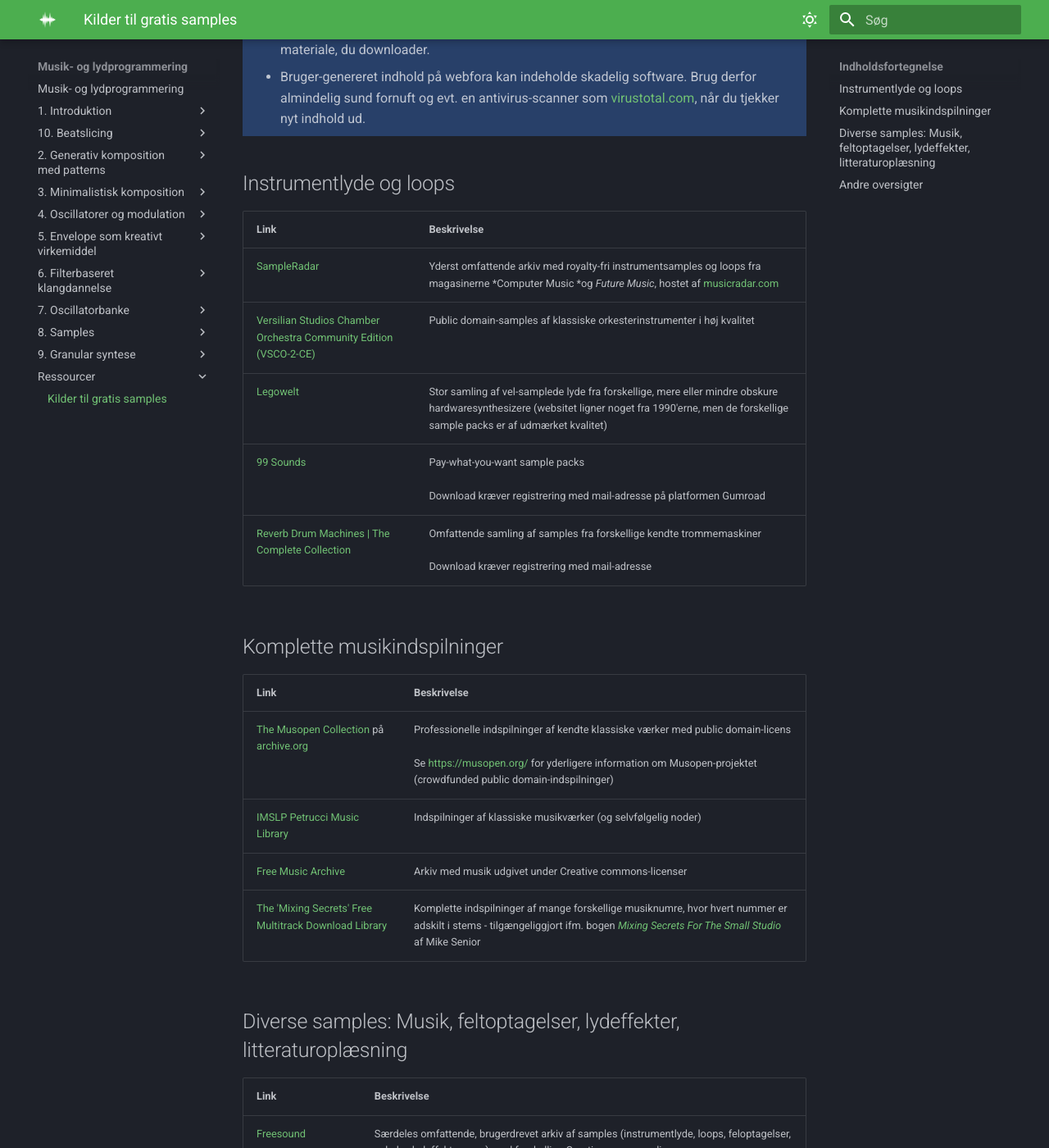
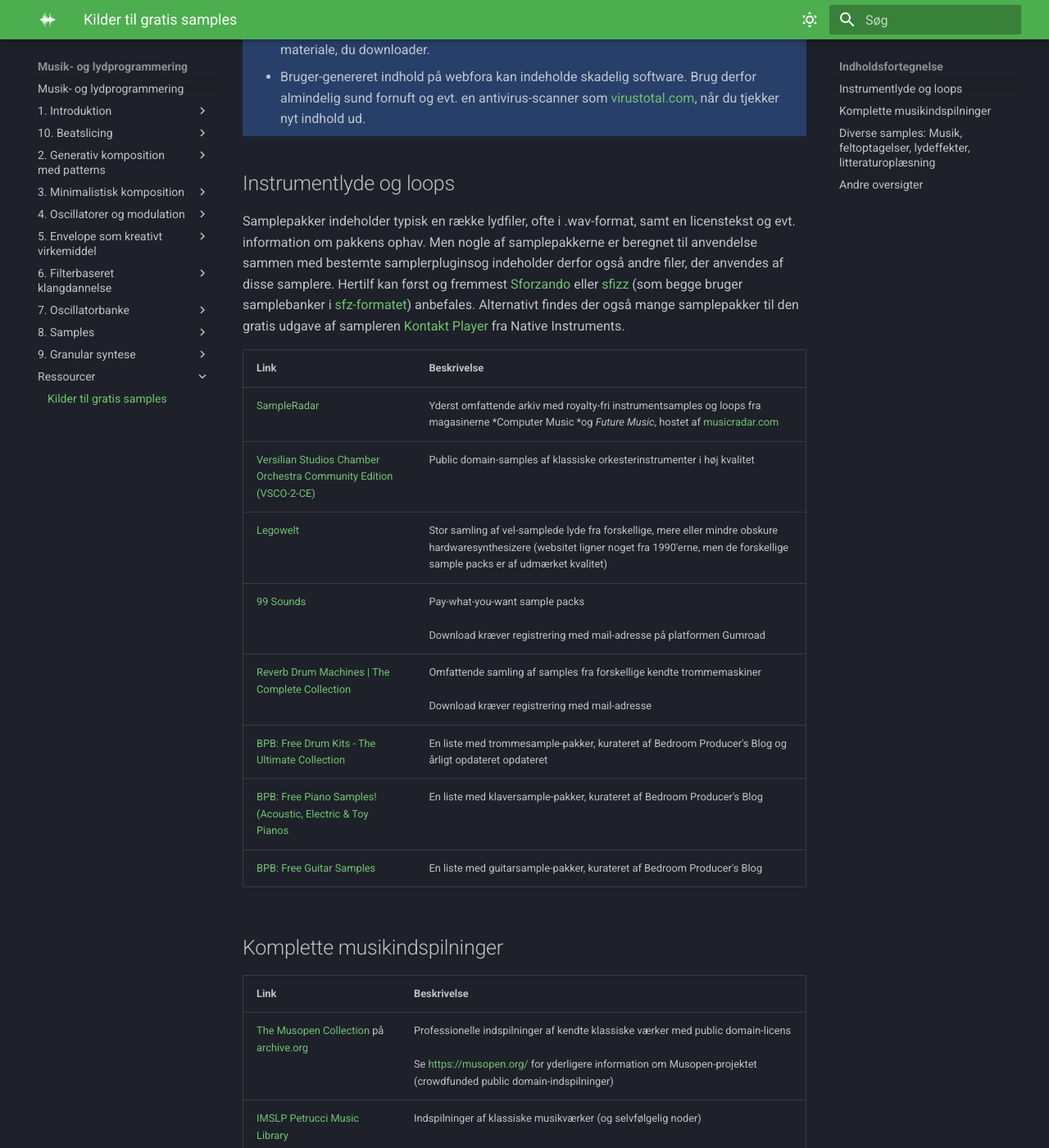
Before and after one commit to sparkletop/sparkletop.github.io, an MkDocs documentation site: the page built from docs/Ressourcer/gratis-samples.md, in a window 1280 px wide and 1400 px high, scrolled down 444 px. Shown: the whole window at 82% size. Built offline with MkDocs 1.6.1 and Material for MkDocs 9.7.7, drawn with Linux system fonts in a browser that asks for light colours; some of the changed text lies outside the part shown.

Commit message:
add links to samplers and add a few sites to the list

```diff
--- a/docs/Ressourcer/gratis-samples.md
+++ b/docs/Ressourcer/gratis-samples.md
@@ -18,6 +18,8 @@
 
 ## Instrumentlyde og loops
 
+Samplepakker indeholder typisk en række lydfiler, ofte i .wav-format, samt en licenstekst og evt. information om pakkens ophav. Men nogle af samplepakkerne er beregnet til anvendelse sammen med bestemte samplerpluginsog indeholder derfor også andre filer, der anvendes af disse samplere. Hertilf kan først og fremmest [Sforzando](https://www.plogue.com/products/sforzando.html) eller [sfizz](https://sfz.tools/sfizz/) (som begge bruger samplebanker i [sfz-formatet](https://sfzformat.com/)) anbefales. Alternativt findes der også mange samplepakker til den gratis udgave af sampleren [Kontakt Player](https://www.native-instruments.com/en/products/komplete/samplers/kontakt-7-player/free-download/) fra Native Instruments.
+
 | Link | Beskrivelse |
 | --- | --- |
 | [SampleRadar](https://www.musicradar.com/news/tech/free-music-samples-royalty-free-loops-hits-and-multis-to-download) | Yderst omfattende arkiv med royalty-fri instrumentsamples og loops fra magasinerne *Computer Music *og *Future Music*, hostet af [musicradar.com](https://www.musicradar.com/) |
@@ -25,6 +27,9 @@
 | [Legowelt](http://legowelt.org/samples/) | Stor samling af vel-samplede lyde fra forskellige, mere eller mindre obskure hardwaresynthesizere (websitet ligner noget fra 1990'erne, men de forskellige sample packs er af udmærket kvalitet) |
 | [99 Sounds](https://99sounds.org/) | Pay-what-you-want sample packs<br /><br />Download kræver registrering med mail-adresse på platformen Gumroad |
 | [Reverb Drum Machines \| The Complete Collection](https://reverb.com/software/samples-and-loops/reverb/3514-reverb-drum-machines-the-complete-collection) | Omfattende samling af samples fra forskellige kendte trommemaskiner<br /><br />Download kræver registrering med mail-adresse |
+| [BPB: Free Drum Kits - The Ultimate Collection](https://bedroomproducersblog.com/2021/07/02/free-drum-kits/) | En liste med trommesample-pakker, kurateret af Bedroom Producer's Blog og årligt opdateret opdateret |
+| [BPB: Free Piano Samples! (Acoustic, Electric & Toy Pianos](https://bedroomproducersblog.com/2010/07/01/free-sample-shootout-3-acoustic-electric-and-toy-pianos/) | En liste med klaversample-pakker, kurateret af Bedroom Producer's Blog |
+| [BPB: Free Guitar Samples](https://bedroomproducersblog.com/2020/02/19/free-guitar-samples/) | En liste med guitarsample-pakker, kurateret af Bedroom Producer's Blog |
 
 ## Komplette musikindspilninger
 
@@ -52,7 +57,7 @@
 
 | Link | Beskrivelse |
 | --- | --- |
+| [Bedroom Producers Blog](https://bedroomproducersblog.com/free-samples/) | Oversigt over en lang række kilder til gratis instrument- og loopsamples |
 | [Wikipedia:Free sound resources](https://en.wikipedia.org/wiki/Wikipedia:Free_sound_resources) | Wikipedias overigt over sites, der tilbyder lydoptagelser med åbne licenser |
+| [whyreaper.com](https://whyreaper.com/plugins-resources/#samplers) | Oversigt over kilder til samplebanker fra Jeff Kaisers glimrende liste med gratis ressourcer og redskaber til musikproduktion |
 | [Soundpacks.com](https://soundpacks.com/) | Kuratered samling af links til gratis sample packs med instrumentoptagelser, loops mm. |
-| [whyreaper.com](https://whyreaper.com/plugins-resources/#samplers) | Oversigt over kilder til samplebanker fra Jeff Kaisers glimrende liste med gratis ressourcer og redskaber til musikproduktion |
-| [Bedroom Producers Blog](https://bedroomproducersblog.com/free-samples/) | Oversigt over en lang række kilder til gratis instrument- og loopsamples |
```
